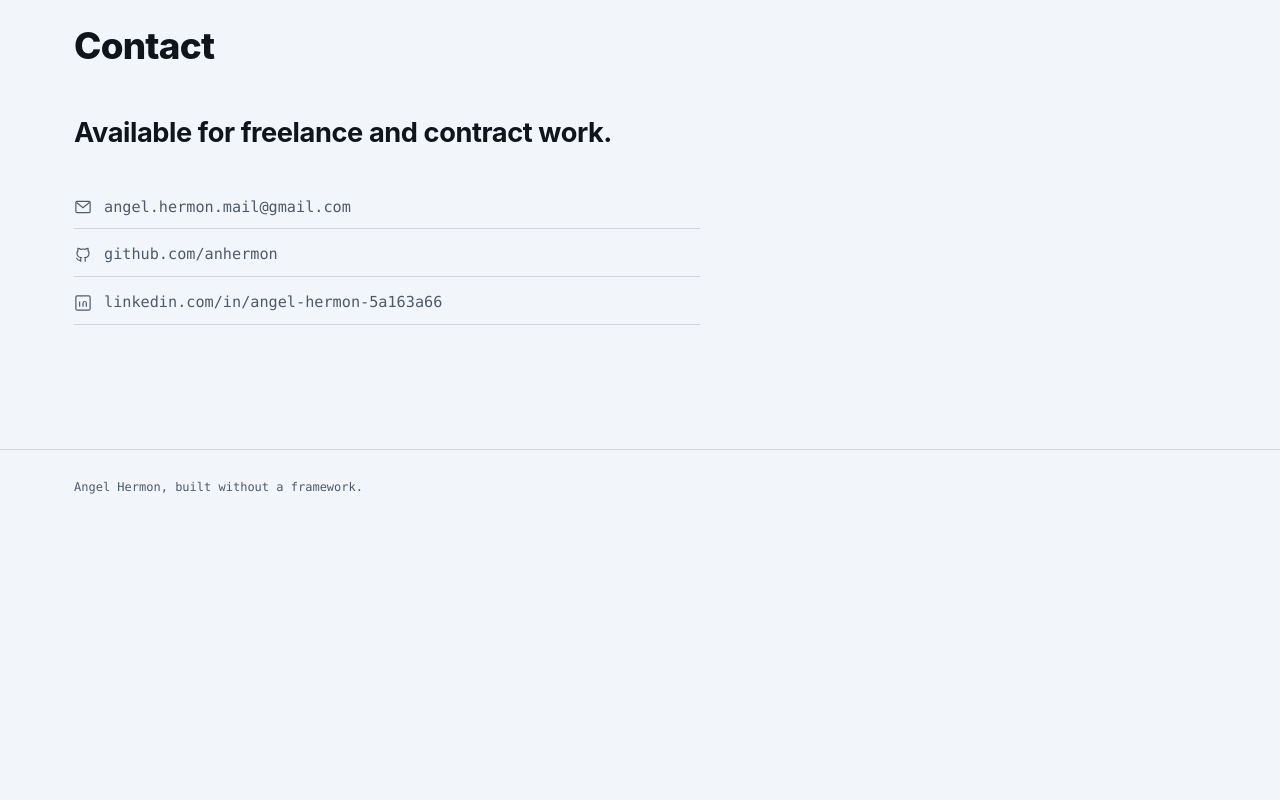
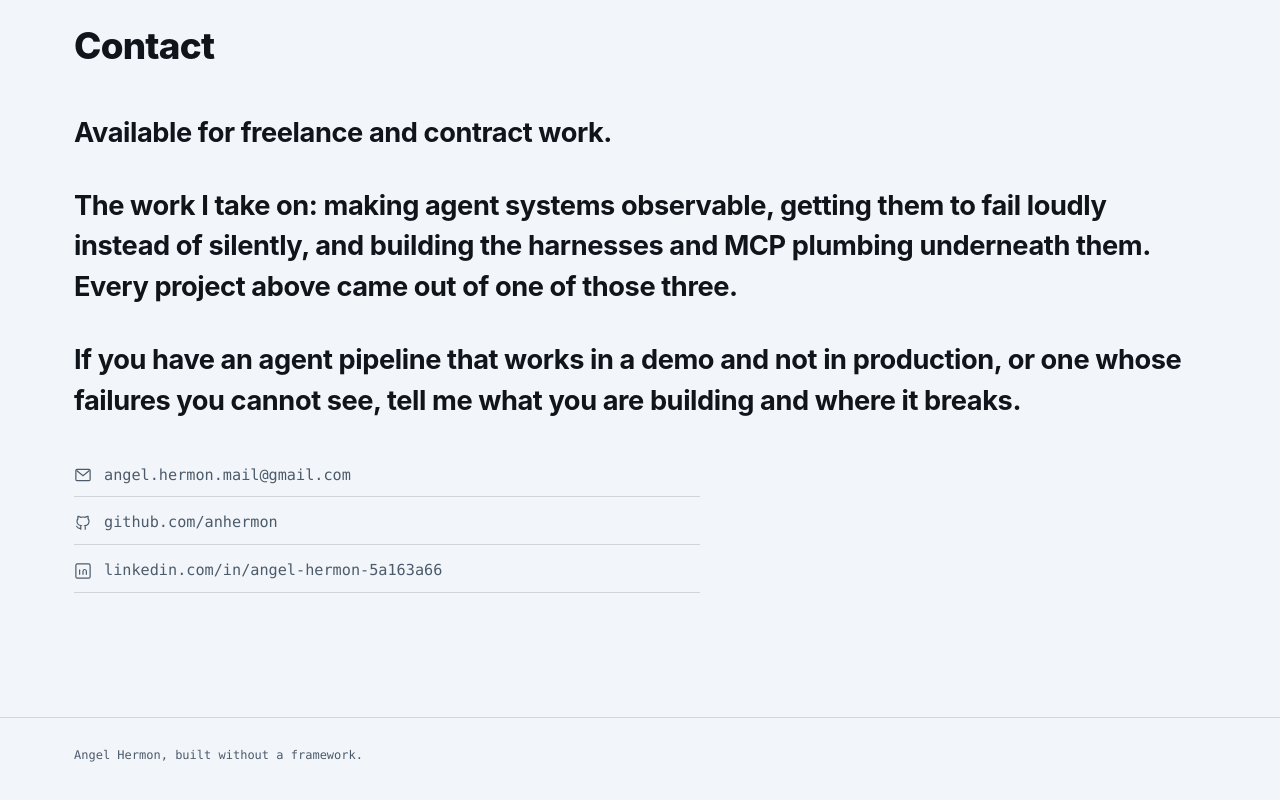
Before and after one commit to anhermon/anhermon.github.io, a plain HTML site: page index.html in a window 1280 px wide. Shown: the part 2196-2996 px from the top of the page. Before the commit the page ends 2732 px from the top, so only its background shows below. Drawn offline with Linux system fonts and the light colour scheme.

Commit message:
Contact: say what the work is and what to send
The section was one line -- 'Available for freelance and contract work' --
which tells a warm lead nothing about scope or next step. Names the three
kinds of work, each traceable to a shipped repo above, and makes the ask
concrete. No rates or availability windows: those are business decisions.

```diff
--- a/index.html
+++ b/index.html
@@ -502,6 +502,13 @@
     <div class="wrap contact-inner">
       <h2 id="contact-heading" class="section-title">Contact</h2>
       <p class="lede">Available for freelance and contract work.</p>
+      <p class="lede">The work I take on: making agent systems observable, getting
+        them to fail loudly instead of silently, and building the harnesses and
+        MCP plumbing underneath them. Every project above came out of one of
+        those three.</p>
+      <p class="lede">If you have an agent pipeline that works in a demo and not
+        in production, or one whose failures you cannot see, tell me what you are
+        building and where it breaks.</p>
       <div class="contact-links">
         <a href="mailto:angel.hermon.mail@gmail.com">
           <svg viewBox="0 0 24 24" fill="none" stroke="currentColor" stroke-width="1.6" aria-hidden="true"><rect x="2.5" y="4.5" width="19" height="15" rx="1.5"/><path d="M3.5 6l8.5 7 8.5-7"/></svg>
```
